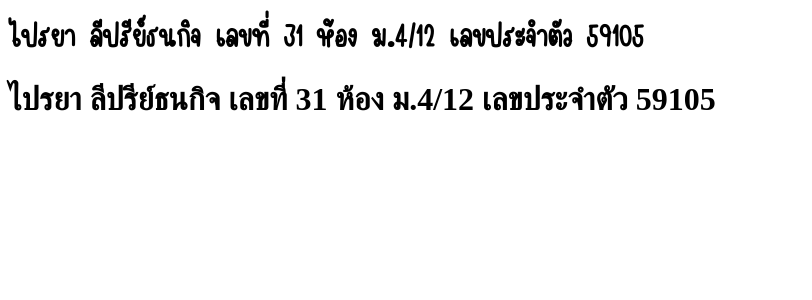
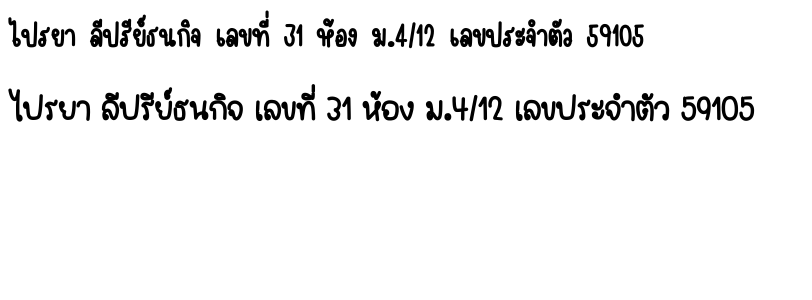
Before and after one commit to Praiya31/my-website-, a PHP site: page /font.php in a window 1280 px wide. Shown: the top 300 px of the page, without its empty margins (0-812 px from the left). Run offline with PHP 8.4, Linux system fonts and the light colour scheme; some web fonts are replaced.

Commit message:
Update font.php

```diff
--- a/font.php
+++ b/font.php
@@ -8,7 +8,7 @@
       }
       @font-face{
         font-family: "MyFont2";
-        src: url("Uranus.zip");
+        src: url("Uranus.ttf");
       }
       #font1{
         font-family: "MyFont1";
```
